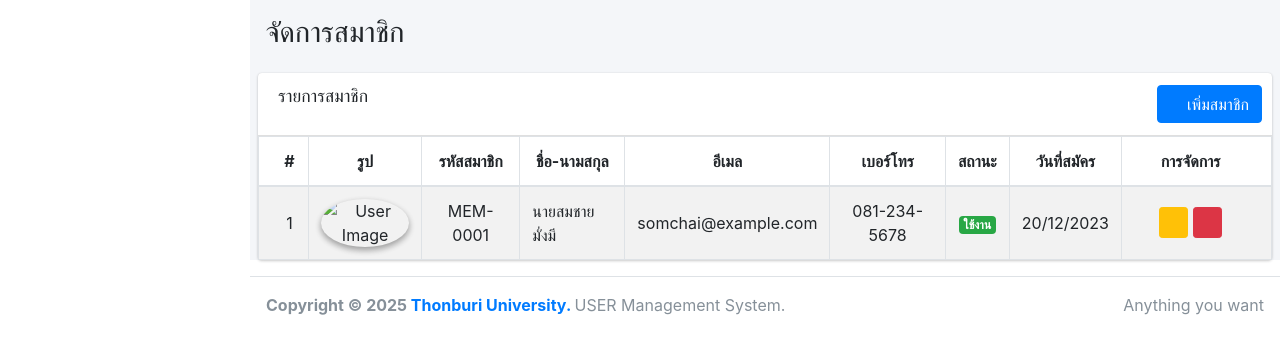
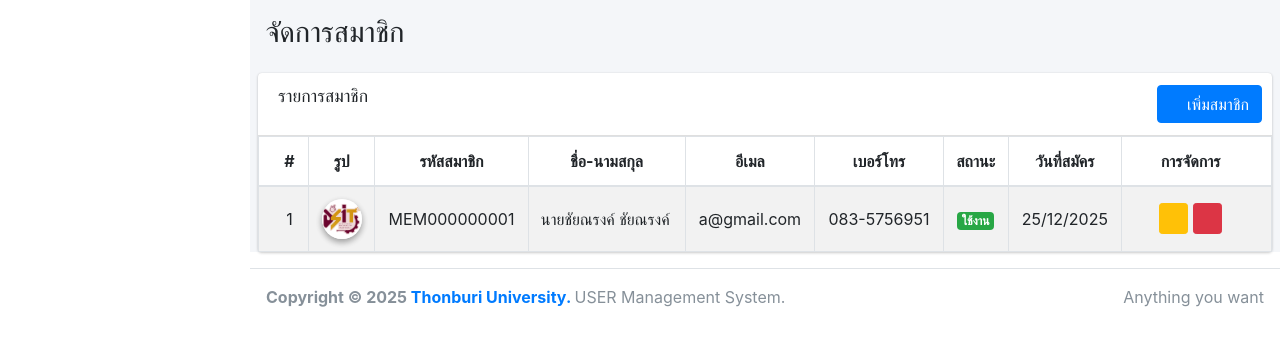
Before and after one commit to bay027/usermanagement, a PHP site: template pages/users.php in a window 1280 px wide. Shown: the top 354 px of the page. Run offline with PHP 8.4, Linux system fonts and the light colour scheme; data comes from the database, SQL or seed files in the repository; the template is opened without the code that fills it: most values are stand-ins (such as "Sample title", 1, 10 or a date in 2020); some libraries are stand-ins or nearby versions; some web fonts are replaced.

Commit message:
first commit

```diff
--- a/pages/users.php
+++ b/pages/users.php
@@ -4,6 +4,7 @@ require_once "config/database.php";
 require_once "config/sweetalert.php";
 
 $memtype = $controller->getData('Type');
+$member_list = $controller->getData('Member');
 
 if(isset($_POST['submit']) && $_POST['submit'] == 'add'){
     $memberId = $_POST['member_id'];
@@ -84,20 +85,29 @@ if(isset($_POST['submit']) && $_POST['submit'] == 'add'){
                         </tr>
                     </thead>
                     <tbody>
+                        <?php
+                        $i = 1;
+                        while($row = $member_list->fetch(PDO::FETCH_ASSOC)){ ?>
                         <tr class="text-center">
-                            <td class="align-middle">1</td>
+                            <td class="align-middle"><?php echo $i; ?></td>
                             <td class="align-middle">
-                                <img src="#" class="img-circle elevation-2"
-                                    alt="User Image">
+                                <img src="uploads/img/<?php echo $row['member_photo']; ?>" class="img-circle elevation-2"
+                                    alt="User Image" style="width: 40px; height: 40px;">
                             </td>
-                            <td class="align-middle">MEM-0001</td>
-                            <td class="text-left align-middle">นายสมชาย มั่งมี</td>
-                            <td class="align-middle">somchai@example.com</td>
-                            <td class="align-middle">081-234-5678</td>
+                            <td class="align-middle"><?php echo $row['member_id']; ?></td>
+                            <td class="text-left align-middle">
+                                <?php echo $row['prefix'].$row['member_fname']." "
+                                    .$row['member_fname']; ?></td>
+                            <td class="align-middle"><?php echo $row['member_email']; ?></td>
+                            <td class="align-middle"><?php echo $row['member_phone']; ?></td>
                             <td class="align-middle">
-                                <span class="badge badge-success">ใช้งาน</span>
+                                <span class="badge badge-success">
+                                    <?php echo ($row['member_status'] == 1) ? 'ใช้งาน' : 'ระงับ'; ?>
+                                </span>
                             </td>
-                            <td class="align-middle">20/12/2023</td>
+                            <td class="align-middle">
+                                <?php echo date('d/m/Y', strtotime($row['created_at'])); ?>
+                            </td>
                             <td class="align-middle">
                                 <a href="#" class="btn btn-warning btn-sm" title="แก้ไข">
                                     <i class="fas fa-edit"></i>
@@ -108,6 +118,7 @@ if(isset($_POST['submit']) && $_POST['submit'] == 'add'){
                                 </a>
                             </td>
                         </tr>
+                        <?php $i++; } ?>
                     </tbody>
                 </table>
             </div>
```
Also changed, not shown: uploads/img/MEM000000002_1766649649.png (added).
